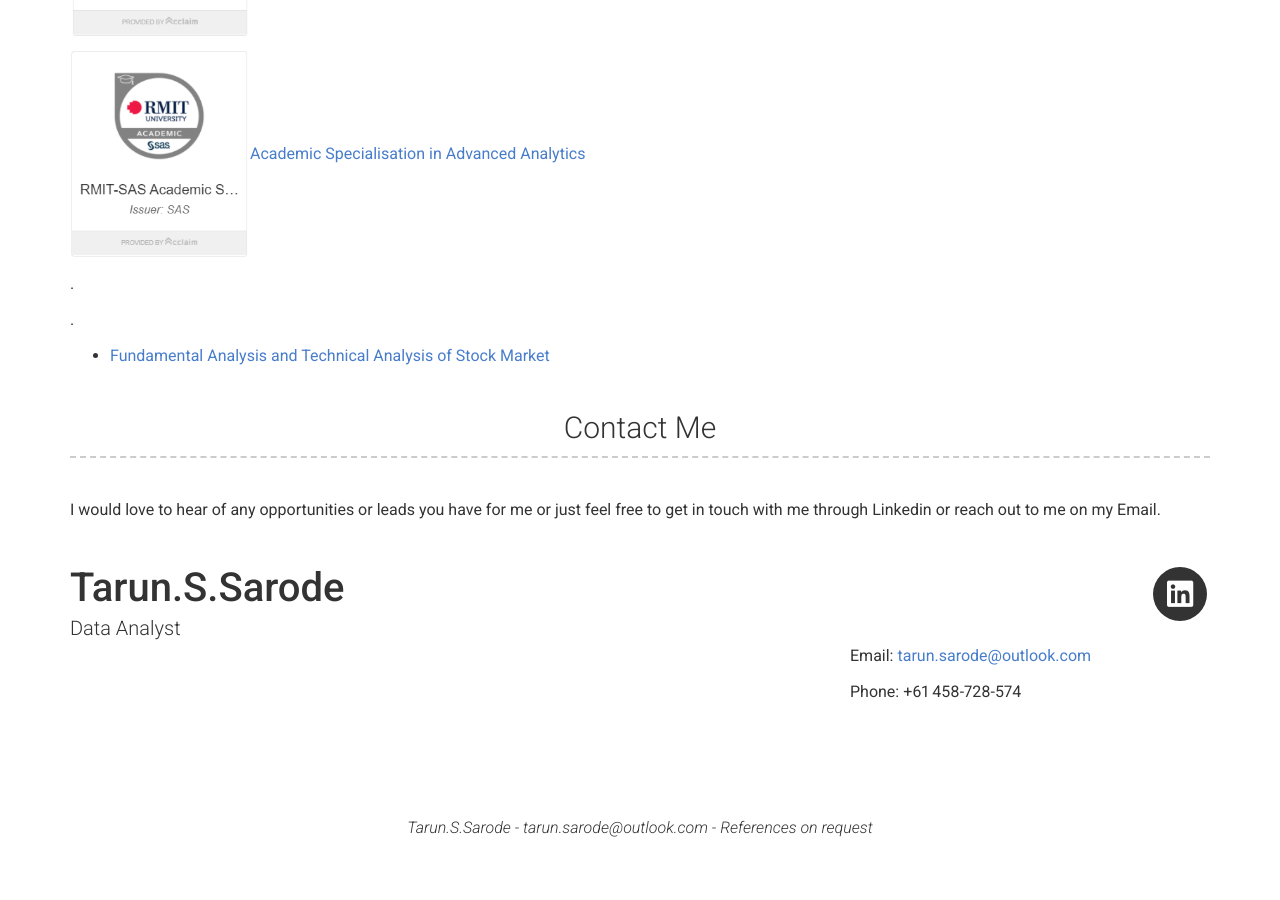
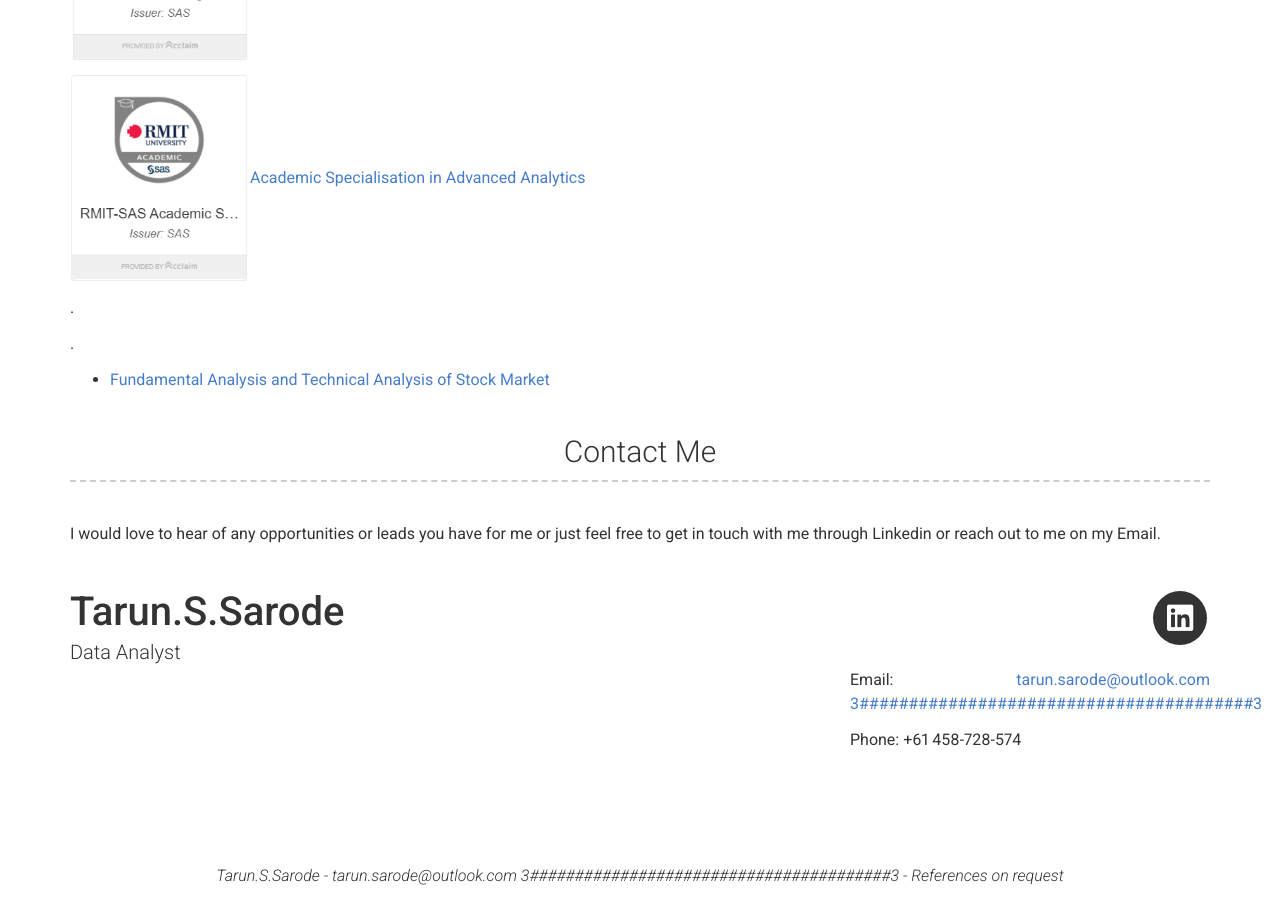
Before and after one commit to Tarun-S-Sarode/Portfolio, a Jekyll site: the page built from index.md, in a window 1280 px wide and 900 px high, scrolled down 4305 px. Built offline with Jekyll 4.4.1, drawn with Linux system fonts in a browser that asks for light colours; nearby versions of some CDN libraries; before the commit the page ends 5157 px from its top, so only the background shows below that; part of the change alters nothing that is shown; some of the changed text lies outside the part shown.

Commit message:
Update _config.yml

```diff
--- a/_config.yml
+++ b/_config.yml
@@ -21,7 +21,7 @@ phone: +61 458-728-574
 #flickr_username: jekyll
 #instagram_username: jekyll
 linkedin_username: tarun-s-sarode
-# email: tarun.sarode@outlook.com 3########################################3
+email: tarun.sarode@outlook.com 3########################################3
 #xing_username: jekyll
 #pinterest_username: jekyll
 #youtube_username: jekyll
```
